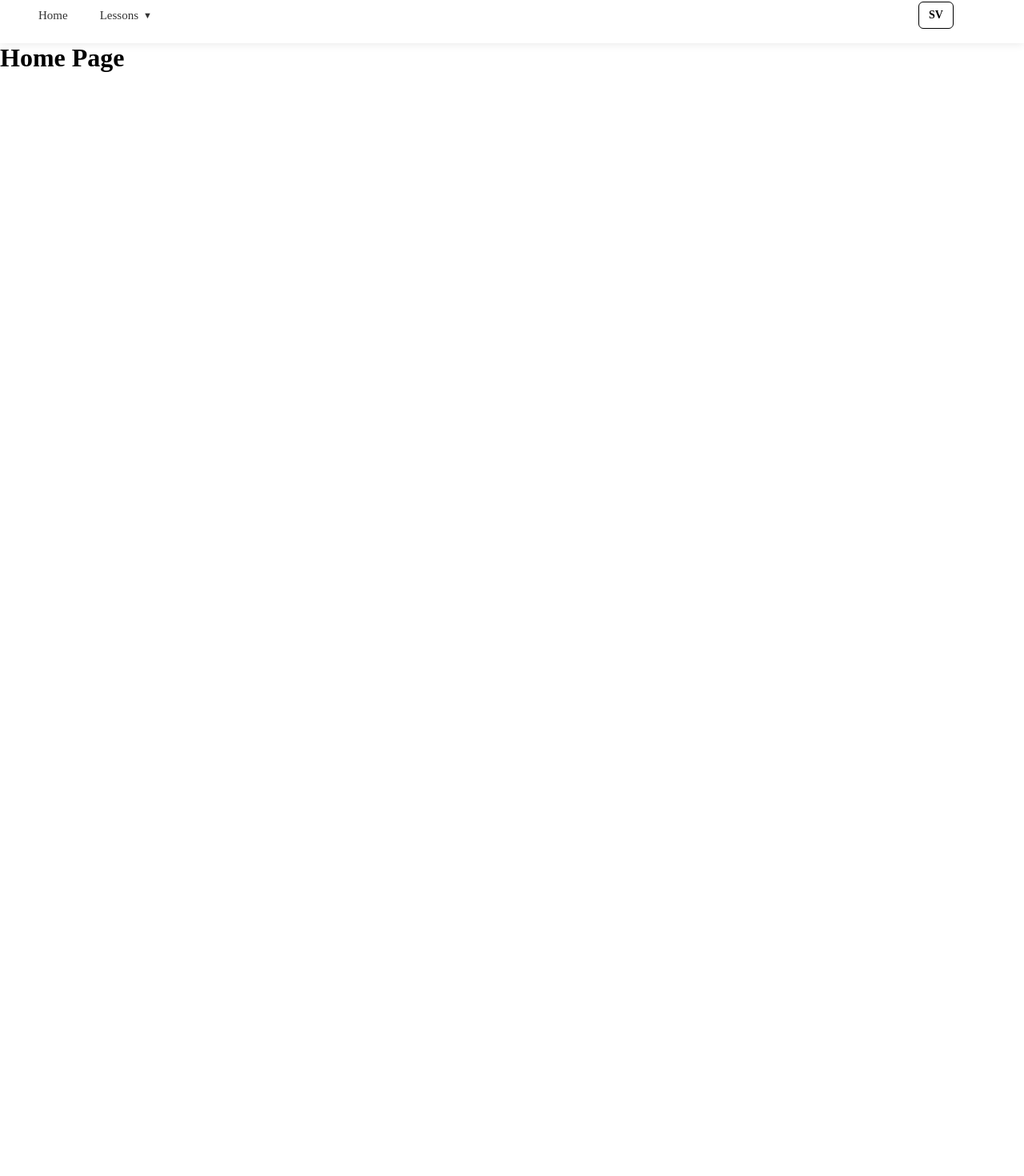
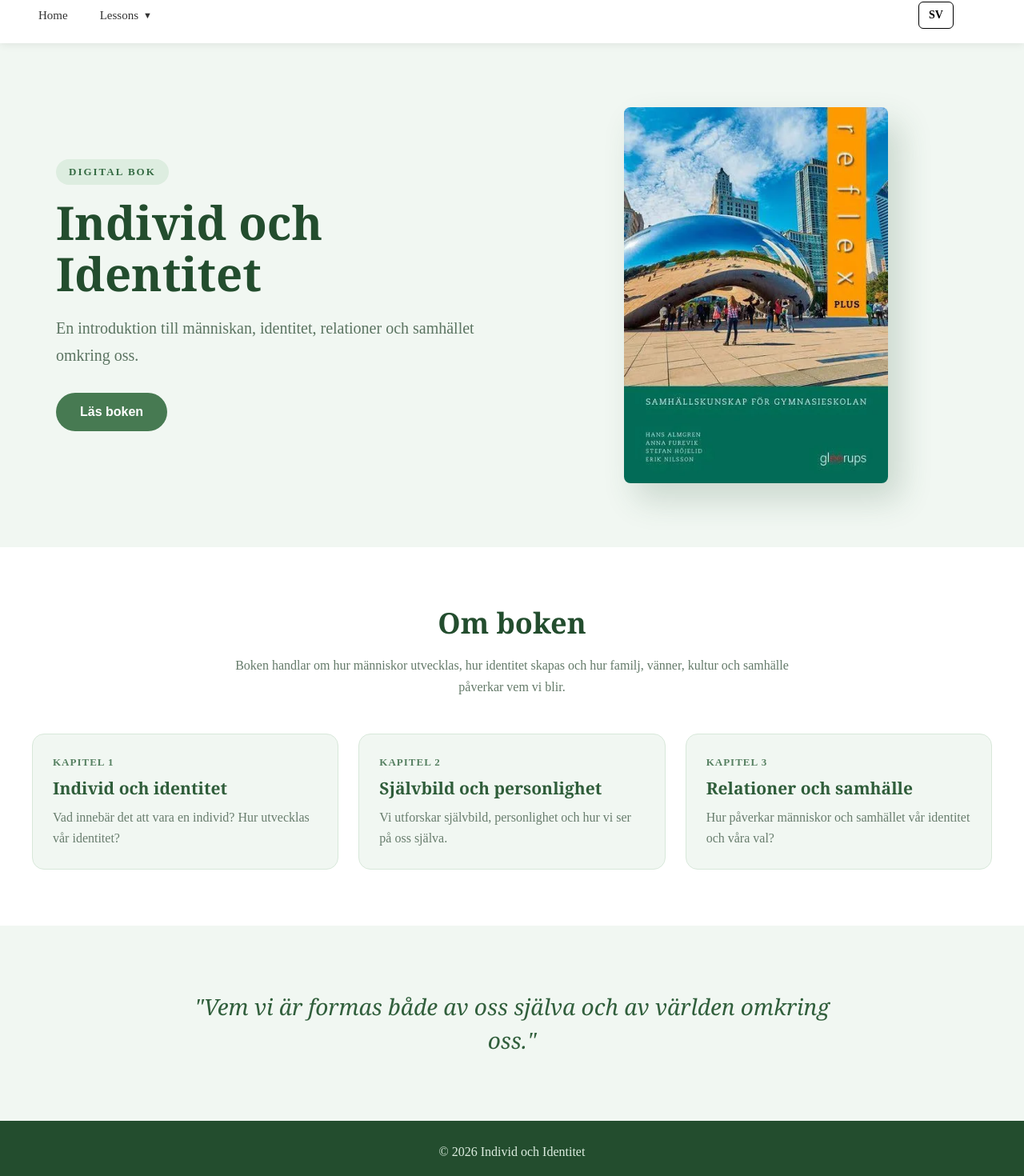
Before and after one commit to josephkhella2010/social-science, a React (Vite) app in the folder frontend/social/: page / in a window 1280 px wide. Shown: the part 16-1486 px from the top of the page at 80% size. Before the commit the page ends 800 px from the top, so only its background shows below. Built offline with nearby package versions, Linux system fonts and the light colour scheme.

Commit message:
add home

```diff
--- a/frontend/social/src/Pages/Home/HomePage.tsx
+++ b/frontend/social/src/Pages/Home/HomePage.tsx
@@ -1,7 +1,286 @@
+import { createUseStyles } from "react-jss";
+
+const useStyles = createUseStyles({
+  page: {
+    minHeight: "100vh",
+    background: "#F1F7F2",
+    color: "#1F3325",
+  },
+
+  hero: {
+    maxWidth: 1200,
+    margin: "0 auto",
+    padding: "80px 30px",
+    display: "flex",
+    alignItems: "center",
+    gap: 80,
+
+    "@media (max-width: 768px)": {
+      flexDirection: "column",
+      padding: "50px 20px",
+      gap: 40,
+    },
+  },
+
+  heroContent: {
+    flex: 1,
+  },
+
+  label: {
+    display: "inline-block",
+    marginBottom: 15,
+    padding: "8px 16px",
+    borderRadius: 20,
+    background: "#DDEDE0",
+    color: "#356B43",
+    fontSize: 13,
+    fontWeight: 700,
+    textTransform: "uppercase",
+    letterSpacing: 2,
+  },
+
+  title: {
+    fontSize: 58,
+    lineHeight: 1.1,
+    margin: "0 0 20px",
+    fontFamily: "Georgia, serif",
+    color: "#234D2E",
+
+    "@media (max-width: 768px)": {
+      fontSize: 42,
+    },
+  },
+
+  subtitle: {
+    fontSize: 20,
+    lineHeight: 1.7,
+    color: "#5B7461",
+    marginBottom: 30,
+  },
+
+  button: {
+    border: "none",
+    padding: "15px 30px",
+    borderRadius: 30,
+    background: "#477A52",
+    color: "#fff",
+    fontSize: 16,
+    fontWeight: 600,
+    cursor: "pointer",
+    transition: "all 0.3s",
+
+    "&:hover": {
+      background: "#315F3C",
+      transform: "translateY(-2px)",
+      boxShadow: "0 8px 20px rgba(47, 91, 58, 0.2)",
+    },
+  },
+
+  bookCoverContainer: {
+    flex: 1,
+    display: "flex",
+    justifyContent: "center",
+  },
+
+  bookCover: {
+    width: 330,
+    height: 470,
+    objectFit: "cover",
+    borderRadius: 8,
+    boxShadow: "15px 20px 40px rgba(47, 91, 58, 0.2)",
+
+    "@media (max-width: 768px)": {
+      width: 260,
+      height: 370,
+    },
+  },
+
+  section: {
+    background: "#FFFFFF",
+    padding: "70px 30px",
+  },
+
+  sectionInner: {
+    maxWidth: 1200,
+    margin: "0 auto",
+  },
+
+  sectionTitle: {
+    textAlign: "center",
+    fontSize: 36,
+    fontFamily: "Georgia, serif",
+    marginBottom: 15,
+    color: "#234D2E",
+  },
+
+  sectionDescription: {
+    maxWidth: 700,
+    margin: "0 auto 45px",
+    textAlign: "center",
+    color: "#647A69",
+    lineHeight: 1.7,
+  },
+
+  chapters: {
+    display: "grid",
+    gridTemplateColumns: "repeat(3, 1fr)",
+    gap: 25,
+
+    "@media (max-width: 900px)": {
+      gridTemplateColumns: "repeat(2, 1fr)",
+    },
+
+    "@media (max-width: 600px)": {
+      gridTemplateColumns: "1fr",
+    },
+  },
+
+  chapter: {
+    padding: 25,
+    borderRadius: 15,
+    background: "#F1F7F2",
+    border: "1px solid #D8E8DA",
+    transition: "all 0.3s",
+
+    "&:hover": {
+      transform: "translateY(-5px)",
+      boxShadow: "0 10px 25px rgba(47, 91, 58, 0.1)",
+      borderColor: "#B8D4BC",
+    },
+  },
+
+  chapterNumber: {
+    fontSize: 13,
+    fontWeight: 700,
+    color: "#568061",
+    textTransform: "uppercase",
+    letterSpacing: 1,
+  },
+
+  chapterTitle: {
+    fontSize: 21,
+    fontFamily: "Georgia, serif",
+    margin: "10px 0",
+    color: "#2F5D3A",
+  },
+
+  chapterText: {
+    color: "#687D6D",
+    lineHeight: 1.6,
+    margin: 0,
+  },
+
+  about: {
+    maxWidth: 900,
+    margin: "0 auto",
+    padding: "80px 30px",
+    textAlign: "center",
+  },
+
+  quote: {
+    fontSize: 28,
+    lineHeight: 1.5,
+    fontFamily: "Georgia, serif",
+    fontStyle: "italic",
+    color: "#315F3C",
+    margin: 0,
+  },
+
+  footer: {
+    padding: "30px",
+    textAlign: "center",
+    background: "#234D2E",
+    color: "#DDEDE0",
+  },
+});
+
 export default function HomePage() {
+  const classes = useStyles();
+
   return (
-    <div>
-      <h1>Home Page</h1>
+    <div className={classes.page}>
+      {/* Hero */}
+      <section className={classes.hero}>
+        <div className={classes.heroContent}>
+          <span className={classes.label}>Digital bok</span>
+
+          <h1 className={classes.title}>Individ och Identitet</h1>
+
+          <p className={classes.subtitle}>
+            En introduktion till människan, identitet, relationer och samhället
+            omkring oss.
+          </p>
+
+          <button className={classes.button}>Läs boken</button>
+        </div>
+
+        <div className={classes.bookCoverContainer}>
+          <img
+            className={classes.bookCover}
+            src="/foto/cover.webp"
+            alt="Bokens omslag"
+          />
+        </div>
+      </section>
+
+      {/* About book */}
+      <section className={classes.section}>
+        <div className={classes.sectionInner}>
+          <h2 className={classes.sectionTitle}>Om boken</h2>
+
+          <p className={classes.sectionDescription}>
+            Boken handlar om hur människor utvecklas, hur identitet skapas och
+            hur familj, vänner, kultur och samhälle påverkar vem vi blir.
+          </p>
+
+          {/* Chapters */}
+          <div className={classes.chapters}>
+            <article className={classes.chapter}>
+              <span className={classes.chapterNumber}>Kapitel 1</span>
+
+              <h3 className={classes.chapterTitle}>Individ och identitet</h3>
+
+              <p className={classes.chapterText}>
+                Vad innebär det att vara en individ? Hur utvecklas vår
+                identitet?
+              </p>
+            </article>
+
+            <article className={classes.chapter}>
+              <span className={classes.chapterNumber}>Kapitel 2</span>
+
+              <h3 className={classes.chapterTitle}>
+                Självbild och personlighet
+              </h3>
+
+              <p className={classes.chapterText}>
+                Vi utforskar självbild, personlighet och hur vi ser på oss
+                själva.
+              </p>
+            </article>
+
+            <article className={classes.chapter}>
+              <span className={classes.chapterNumber}>Kapitel 3</span>
+
+              <h3 className={classes.chapterTitle}>Relationer och samhälle</h3>
+
+              <p className={classes.chapterText}>
+                Hur påverkar människor och samhället vår identitet och våra val?
+              </p>
+            </article>
+          </div>
+        </div>
+      </section>
+
+      {/* Quote */}
+      <section className={classes.about}>
+        <p className={classes.quote}>
+          "Vem vi är formas både av oss själva och av världen omkring oss."
+        </p>
+      </section>
+
+      {/* Footer */}
+      <footer className={classes.footer}>© 2026 Individ och Identitet</footer>
     </div>
   );
 }
```
Also changed, not shown: frontend/social/public/foto/cover.webp (added).
